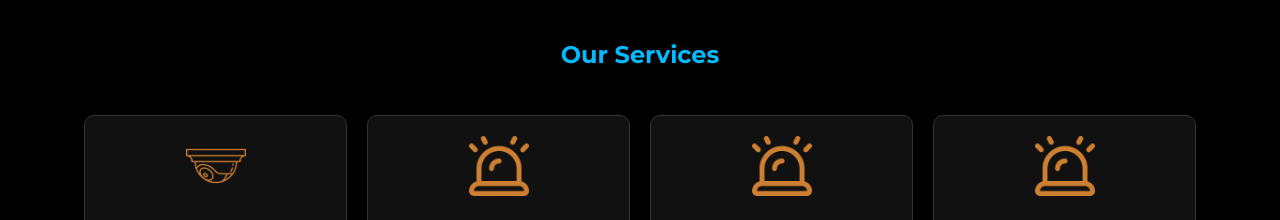
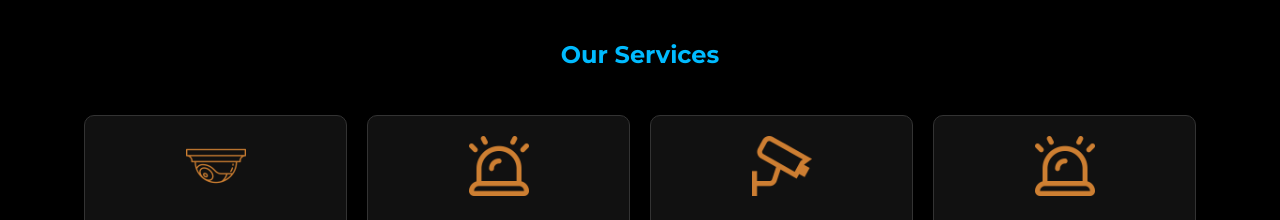
Before and after one commit to lawsondesignsuk/covertclarity, a plain HTML site: page index.html in a window 1280 px wide. Shown: the part 1580-1800 px from the top of the page. Drawn offline with Linux system fonts and the light colour scheme.

Commit message:
Update index.html

```diff
--- a/index.html
+++ b/index.html
@@ -122,7 +122,7 @@
                     </div>
 
                     <div class="card">
-                        <img src="images/light-emergency-on.png" alt="Counter Surveilance" class="card-image">
+                        <img src="icons/camera-cctv.png" alt="Counter Surveilance" class="card-image">
                         <h3>Counter Surveilance</h3>
                         <p>Identifying and preventing unauthorized monitoring, protecting privacy and security from potential threats.</p>
                     </div>
```
